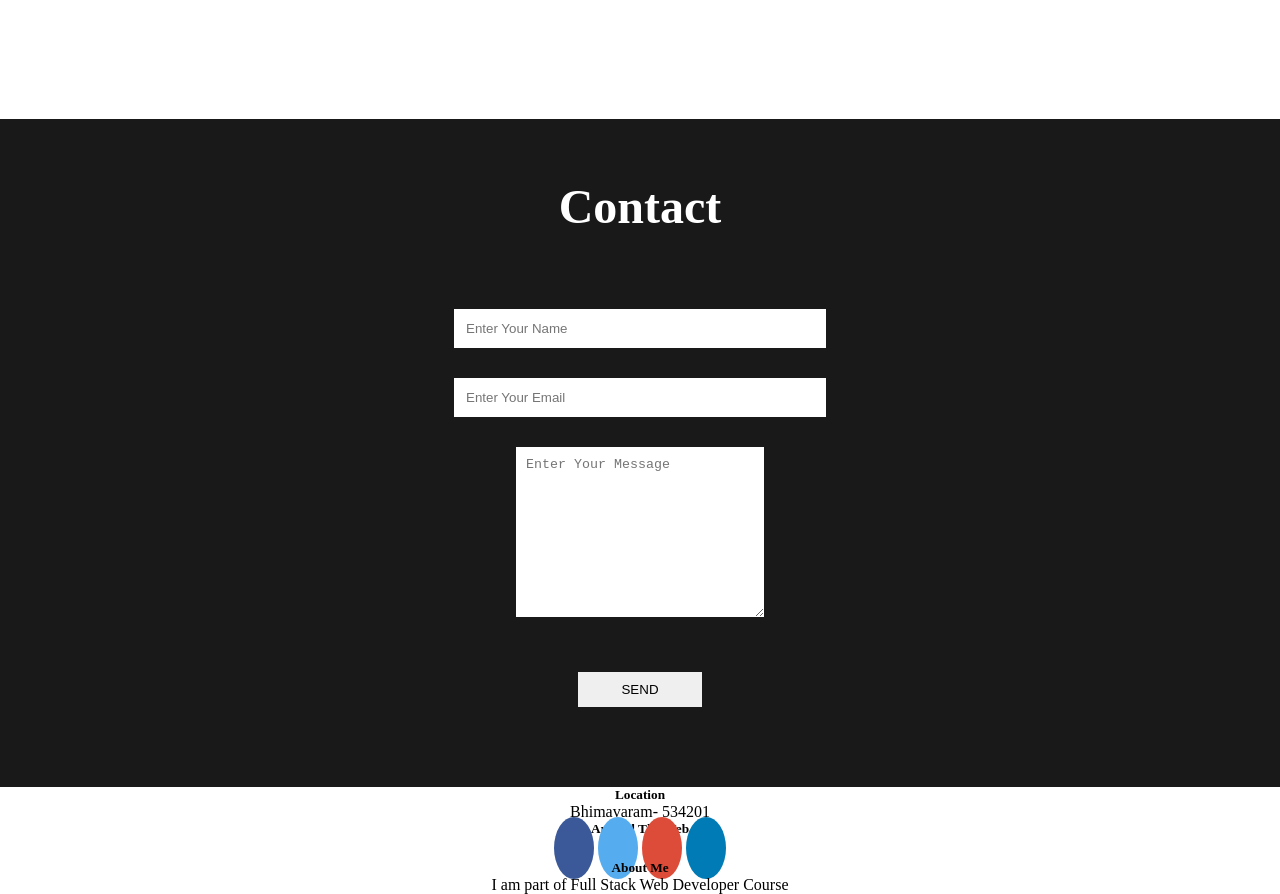
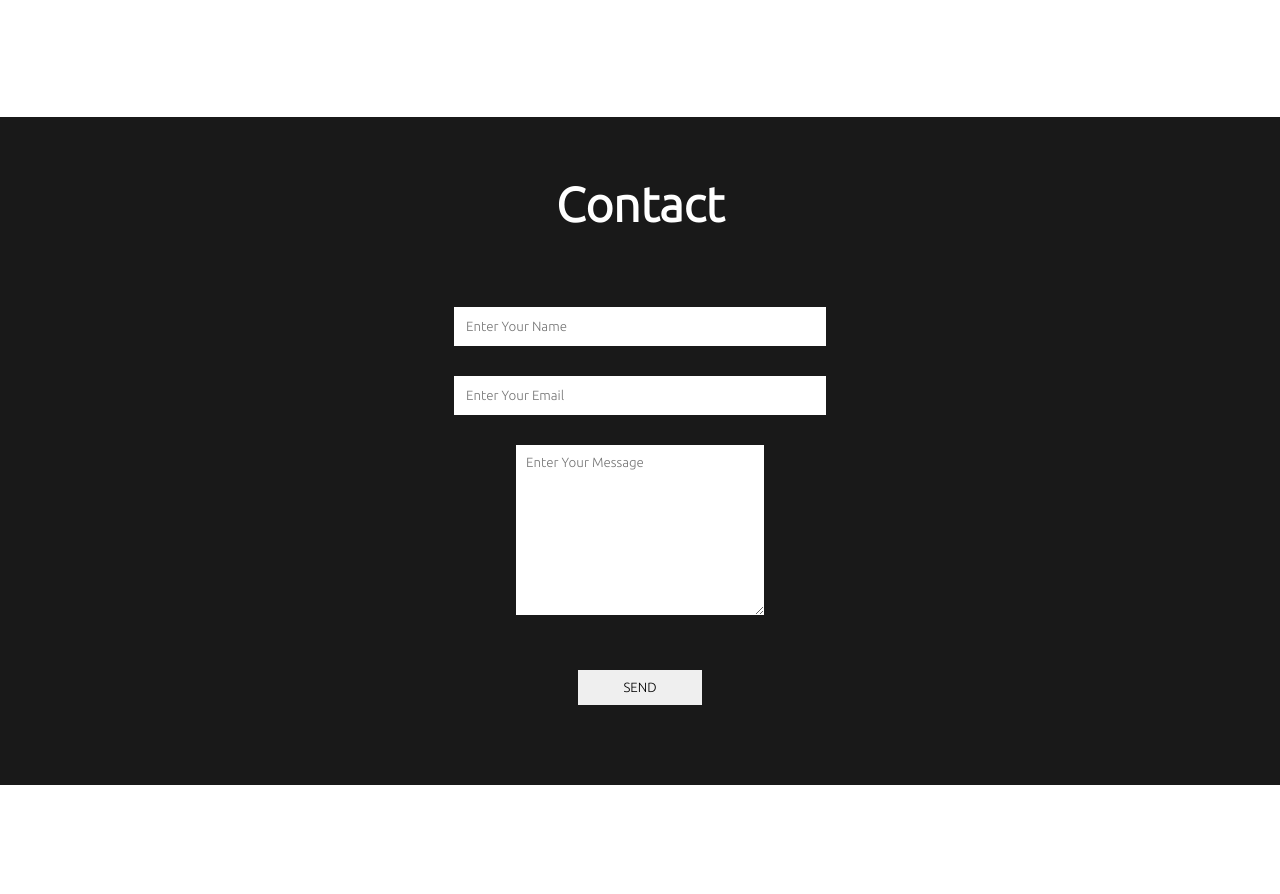
Before and after one commit to Sowjanya-Maddi/portfolio, a plain HTML site: page index.html in a window 1280 px wide. Shown: the part 1888-2782 px from the top of the page. After the commit the page ends 2673 px from the top, so only its background shows below. Drawn offline with Linux system fonts and the light colour scheme.

Commit message:
Updated view

```diff
--- a/index.html
+++ b/index.html
@@ -10,7 +10,7 @@
         <nav class="navbar">
             <ul>
                 <li><a href="#home">Home</a></li>
-                <li><a href="#about me">About Me</a></li>
+                <li><a href="#aboutme">About Me</a></li>
                 <li><a href =#portfolio>Portfolio</a></li>
                 <li><a href="#contact">Contact</a></li>
                 <li><a href="game.html">My Game</a></li>
@@ -24,7 +24,7 @@
 
             </div>
         </section>
-        <section id="About Me">
+        <section id="aboutme">
             <h1 class="headings">About Me</h1>
 
             <div id="pic">
@@ -59,14 +59,14 @@
 
               <img class="girlavatar5.jpeg" src="girlavatar5.jpeg" height="150" width="150">
 
-              <img src="girlavatar6.jpeg"/ height="150" width="150">
+              <img src="girlavatar6.jpeg" height="150" width="150">
               <br>
               <br>
               <div class="container" style="padding-top: 50px;
               background-color:white;
               margin-top: 50px;">
 
-              <section id="Contact">
+              <section id="contact">
                   <h1 class="headings">Contact</h1>
                   <form action="" class="form">
                       <input type="text" name="name" class="input" placeholder="Enter Your Name">
@@ -84,37 +84,6 @@
 
 
 
-              <footer class="pt-4 my-md-5 pt-md-5 border-top">
-                <div class="row">
-
-                  <div class="col-6 col-md">
-                    <h5>Location</h5>
-                    <ul class="list-unstyled text-small">
-                     Bhimavaram-
-                     534201
-                    </ul>
-                  </div>
-                  <div class="col-6 col-md">
-                    <h5>Around The Web</h5>
-                    <ul class="list-unstyled text-small">
-                        <a href="#" class="fa fa-facebook"></a>
-                        <a href="#" class="fa fa-twitter"></a>
-                        <a href="#" class="fa fa-google"></a>
-                        <a href="#" class="fa fa-linkedin"></a>
-
-                    </ul>
-                  </div>
-                  <div class="col-6 col-md">
-                    <h5>About Me </h5>
-                    <ul class="list-unstyled text-small">
-                       I am part of Full Stack Web Developer
-                      Course
-
-                    </ul>
-                  </div>
-                </div>
-
-        </footer>
 
     </body>
 </html>
--- a/style.css
+++ b/style.css
@@ -1,7 +1,12 @@
+@import url('https://fonts.googleapis.com/css2?family=Roboto:wght@100&family=Ubuntu:wght@300&display=swap');
 *{
     margin: 0;
     padding: 0;
     box-sizing: border-box;
+    font-family: 'Roboto', sans-serif;
+    font-family: 'Ubuntu', sans-serif;
+
+
 }
 html{
     scroll-behavior: smooth;
@@ -64,10 +69,13 @@ html{
     align-items: center;
     position: absolute;
     top: 30%;
-    right: 10%;
+    right: 10%;font-family: 'Roboto', sans-serif;
+    font-family: 'Ubuntu', sans-serif;
+
 }
+
 .headings{
-    font-family: century;
+
     font-size: 3rem;
     text-align: center;
     margin: 40px 0px;
@@ -155,39 +163,3 @@ html{
     cursor: pointer;
     box-shadow: 0 0 10px white;
 }
-
-
-
-.fa {
-    padding: 20px;
-    font-size: 20px;
-    width: 20px;
-    text-align: center;
-    text-decoration: none;
-    margin: 5px 2px;
-    border-radius: 50%;
-  }
-
-  .fa:hover {
-      opacity: 0.7;
-  }
-
-  .fa-facebook {
-    background: #3B5998;
-    color: white;
-  }
-
-  .fa-twitter {
-    background: #55ACEE;
-    color: white;
-  }
-
-  .fa-google {
-    background: #dd4b39;
-    color: white;
-  }
-
-  .fa-linkedin {
-    background: #007bb5;
-    color: white;
-  }
```
Also changed, not shown: 1 other file.
